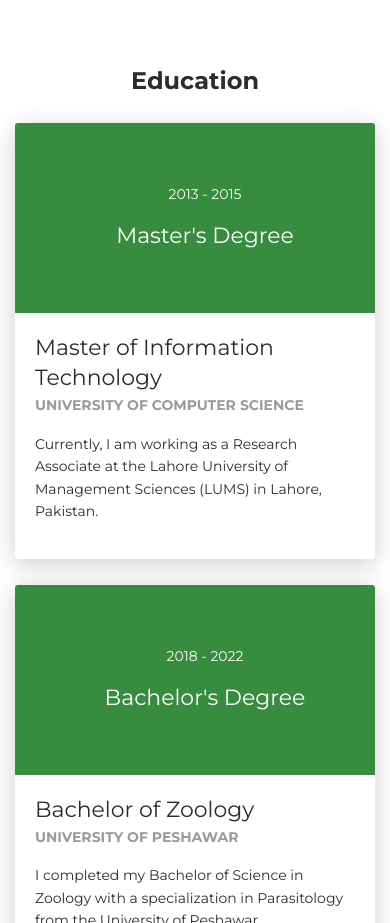
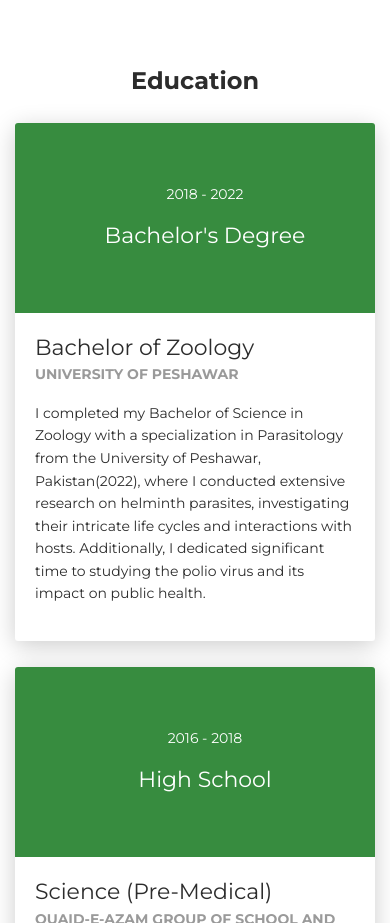
Before and after one commit to usama-sardar/usama-sardar.github.io, a plain HTML site: page index.html in a window 390 px wide. Shown: the part 5180-6103 px from the top of the page. Drawn offline with Linux system fonts and the light colour scheme; some icons are missing.

Commit message:
Update index.html

```diff
--- a/index.html
+++ b/index.html
@@ -348,23 +348,7 @@
 <div class="section">
   <div class="container cc-education">
     <div class="h4 text-center mb-4 title">Education</div>
-    <div class="card">
-      <div class="row">
-        <div class="col-md-3 bg-primary" data-aos="fade-right" data-aos-offset="50" data-aos-duration="500">
-          <div class="card-body cc-education-header">
-            <p>2013 - 2015</p>
-            <div class="h5">Master's Degree</div>
-          </div>
-        </div>
-        <div class="col-md-9" data-aos="fade-left" data-aos-offset="50" data-aos-duration="500">
-          <div class="card-body">
-            <div class="h5">Master of Information Technology</div>
-            <p class="category">University of Computer Science</p>
-            <p> Currently, I am working as a Research Associate at the Lahore University of Management Sciences (LUMS) in Lahore, Pakistan.</p>
-          </div>
-        </div>
-      </div>
-    </div>
+
     <div class="card">
       <div class="row">
         <div class="col-md-3 bg-primary" data-aos="fade-right" data-aos-offset="50" data-aos-duration="500">
```
